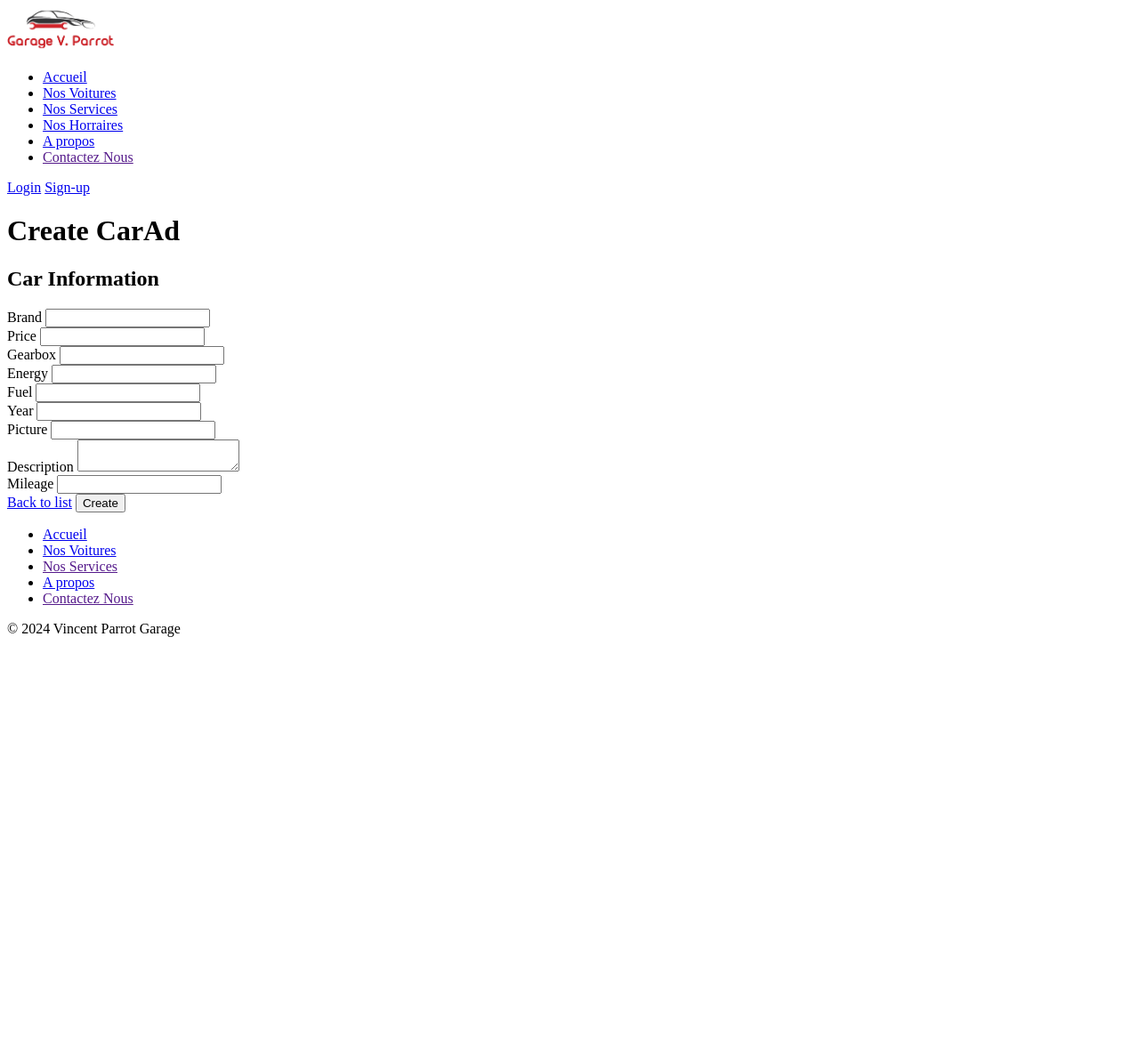
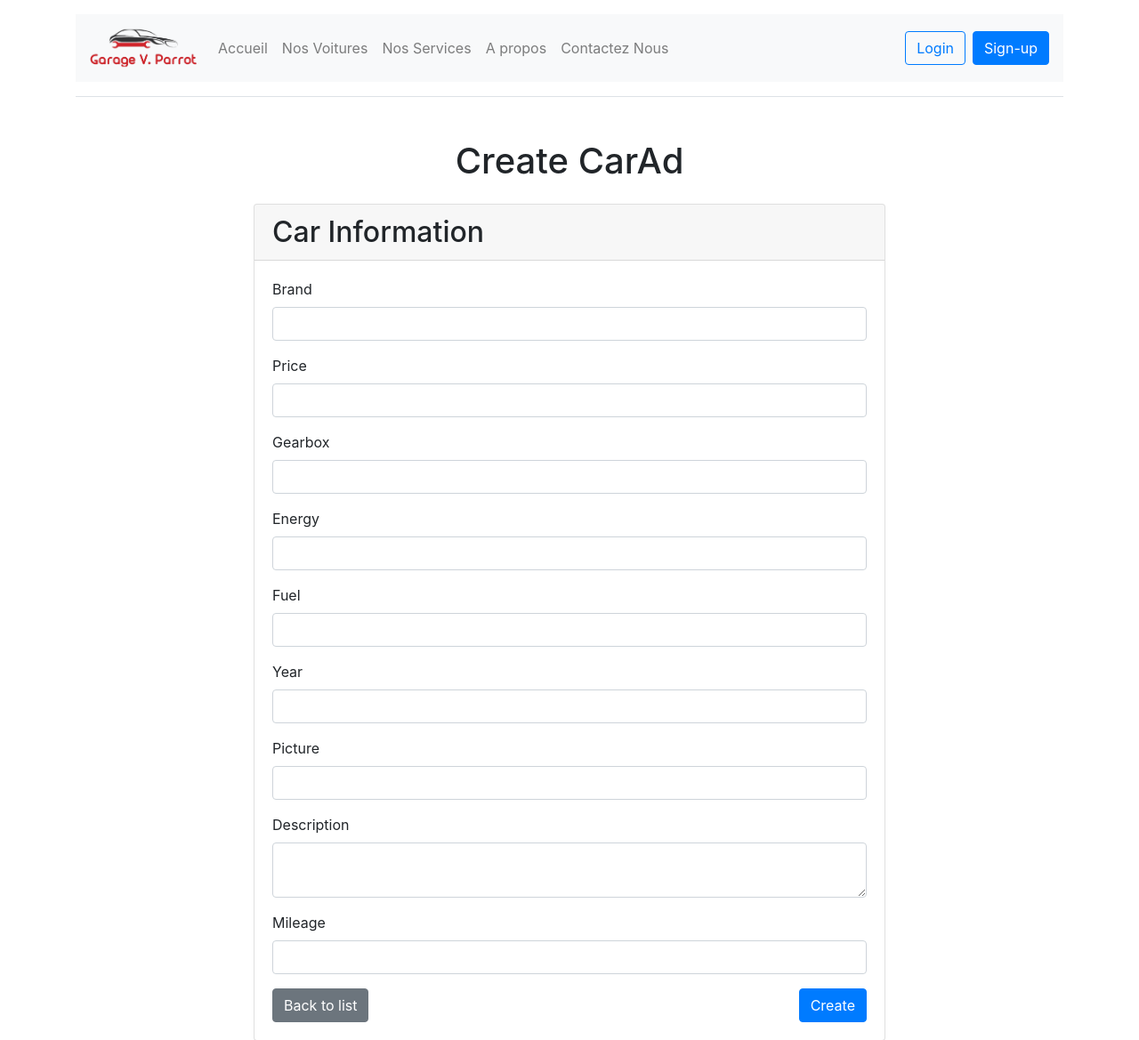
Before and after one commit to BrahimZiyani/Vincent_Parrot, a Symfony app: template templates/car_ad/new.html.twig in a window 1280 px wide. Shown: the top 1169 px of the page at 89% size. Before the commit the page ends 716 px from the top, so only its background shows below. Run offline with Twig, Linux system fonts and the light colour scheme; the template is opened without the code that fills it, so the values that code supplies are empty; form fields are guessed from the names that the template uses; some libraries are stand-ins or nearby versions.

Commit message:
Projet Final

```diff
--- a/templates/base.html.twig
+++ b/templates/base.html.twig
@@ -7,28 +7,42 @@
     {% block stylesheets %}
         {{ encore_entry_link_tags('app') }}
     {% endblock %}
+    <!-- Bootstrap CSS -->
+    <link href="https://maxcdn.bootstrapcdn.com/bootstrap/4.5.2/css/bootstrap.min.css" rel="stylesheet">
 </head>
 
 <body>
     <div class="container">
         <header class="d-flex flex-wrap align-items-center justify-content-between py-3 mb-4 border-bottom">
-            <a href="{{ path('app_home') }}" class="d-flex align-items-center col-md-3 mb-2 mb-md-0 text-dark text-decoration-none">
-                <img src="{{ asset('images/Logo.png') }}" alt="Garage V. Parrot" width="120" height="50" class="me-2">
+            <nav class="navbar navbar-expand-lg navbar-light bg-light w-100">
+                <a class="navbar-brand" href="{{ path('app_home') }}">
+                    <img src="{{ asset('images/Logo.png') }}" alt="Garage V. Parrot" width="120" height="50" class="d-inline-block align-top">
                 </a>
-
-            <ul class="nav col-12 col-md-auto mb-2 justify-content-center mb-md-0">
-                <li><a href="{{ path('app_home') }}" class="nav-link px-2 link-secondary">Accueil</a></li>
-                <li><a href="{{ path('app_voitures') }}" class="nav-link px-2 link-dark">Nos Voitures</a></li>
-                <li><a href="{{ path('app_services') }}" class="nav-link px-2 link-dark">Nos Services</a></li>
-                <li><a href="{{ path('app_services') }}" class="nav-link px-2 link-dark">Nos Horraires</a></li>
-                <li><a href="{{ path('app_about') }}" class="nav-link px-2 link-dark">A propos</a></li>
-                <li><a href="" class="nav-link px-2 link-dark">Contactez Nous</a></li>
+                <button class="navbar-toggler" type="button" data-toggle="collapse" data-target="#navbarNav" aria-controls="navbarNav" aria-expanded="false" aria-label="Toggle navigation">
+                    <span class="navbar-toggler-icon"></span>
+                </button>
+                <div class="collapse navbar-collapse" id="navbarNav">
+                    <ul class="navbar-nav mr-auto">
+                        <li class="nav-item">
+                            <a class="nav-link" href="{{ path('app_home') }}">Accueil</a>
+                        </li>
+                        <li class="nav-item">
+                            <a class="nav-link" href="{{ path('app_voitures') }}">Nos Voitures</a>
+                        </li>
+                        <li class="nav-item">
+                            <a class="nav-link" href="{{ path('app_services') }}">Nos Services</a>
+                        </li>
+                        <li class="nav-item">
+                            <a class="nav-link" href="{{ path('app_about') }}">A propos</a>
+                        </li>
+                        <li class="nav-item">
+                            <a class="nav-link" href="#">Contactez Nous</a>
+                        </li>
                     </ul>
-
-            <div class="col-md-3 text-end">
+                    <div class="navbar-nav">
                         {% if app.user %}
                             <div class="btn-toolbar">
-                        <div class="btn-group me-2">
+                                <div class="btn-group mr-2">
                                     <a href="{{ path('app_profile') }}" class="btn btn-outline-primary">Profile</a>
                                     <a href="{{ path('app_logout') }}" class="btn btn-primary">Se Deconnecter</a>
                                 </div>
@@ -42,10 +56,12 @@
                                 </div>
                             </div>
                         {% else %}
-                    <a href="{{ path('app_login') }}" class="btn btn-outline-primary me-2">Login</a>
+                            <a href="{{ path('app_login') }}" class="btn btn-outline-primary mr-2">Login</a>
                             <a href="{{ path('app_signup') }}" class="btn btn-primary">Sign-up</a>
                         {% endif %}
                     </div>
+                </div>
+            </nav>
         </header>
     </div>
 
@@ -58,9 +74,9 @@
             <ul class="nav justify-content-center border-bottom pb-3 mb-3">
                 <li><a href="{{ path('app_home') }}" class="nav-link px-2 link-secondary">Accueil</a></li>
                 <li><a href="{{ path('app_voitures') }}" class="nav-link px-2 link-dark">Nos Voitures</a></li>
-                <li><a href="" class="nav-link px-2 link-dark">Nos Services</a></li>
+                <li><a href="#" class="nav-link px-2 link-dark">Nos Services</a></li>
                 <li><a href="{{ path('app_about') }}" class="nav-link px-2 link-dark">A propos</a></li>
-                <li><a href="" class="nav-link px-2 link-dark">Contactez Nous</a></li>
+                <li><a href="#" class="nav-link px-2 link-dark">Contactez Nous</a></li>
             </ul>
             <p class="text-center text-muted">© 2024 Vincent Parrot Garage</p>
         </footer>
@@ -68,6 +84,10 @@
 
     {% block javascripts %}
         {{ encore_entry_script_tags('app') }}
+        <!-- Bootstrap JS and dependencies -->
+        <script src="https://code.jquery.com/jquery-3.5.1.slim.min.js"></script>
+        <script src="https://cdn.jsdelivr.net/npm/@popperjs/core@2.9.2/dist/umd/popper.min.js"></script>
+        <script src="https://stackpath.bootstrapcdn.com/bootstrap/4.5.2/js/bootstrap.min.js"></script>
     {% endblock %}
 </body>
 </html>
```
Also changed, not shown: src/Controller/PageController.php (+8 -8 lines). Lines whose indentation alone changed are shown as unchanged.
